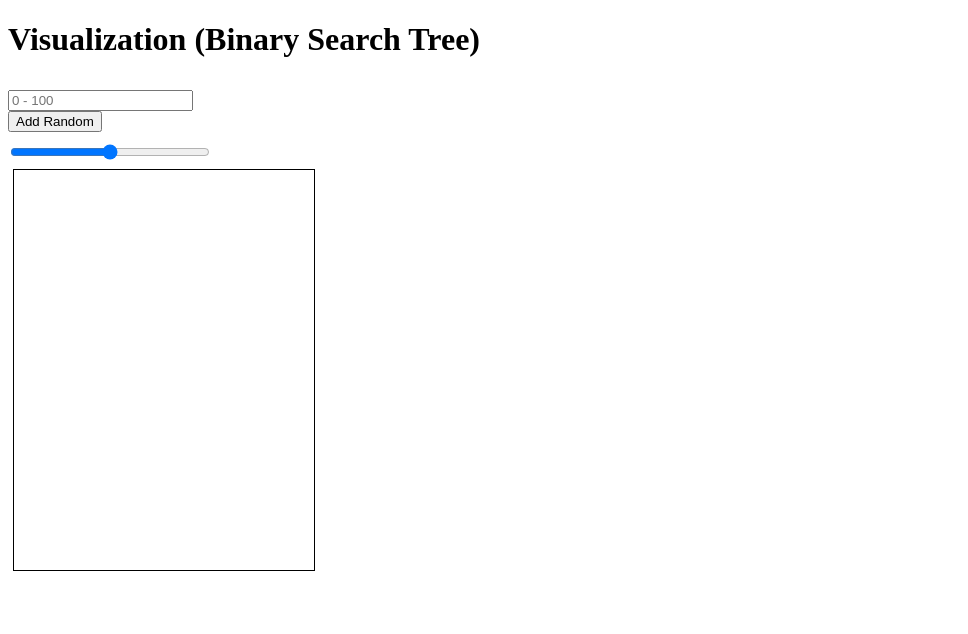
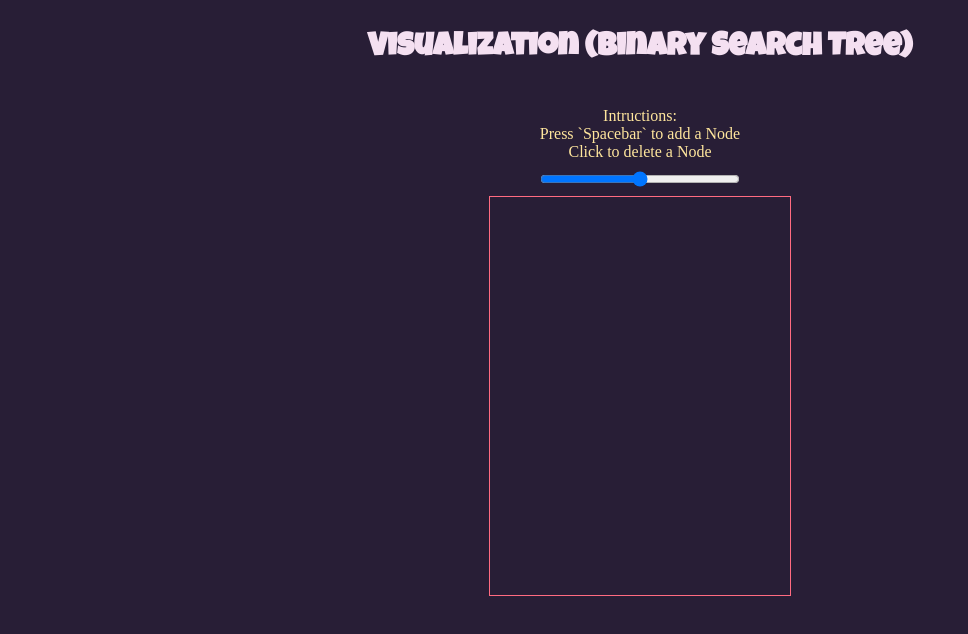
Before and after one commit to satya-nutella/alan-tree, a website built with Vite: page index.html in a window 1280 px wide. Shown: the whole page, without its empty margins (0-968 px from the left). Built offline with nearby package versions, Linux system fonts and the light colour scheme.

Commit message:
chore: add styling

```diff
--- a/index.html
+++ b/index.html
@@ -5,18 +5,26 @@
     <meta http-equiv="X-UA-Compatible" content="IE=edge" />
     <meta name="viewport" content="width=device-width, initial-scale=1.0" />
     <title>Alan Tree</title>
-    <link rel="stylesheet" href="/main.css">
+    <link rel="preconnect" href="https://fonts.googleapis.com" />
+    <link rel="preconnect" href="https://fonts.gstatic.com" crossorigin />
+    <link
+      href="https://fonts.googleapis.com/css2?family=Luckiest+Guy&display=swap"
+      rel="stylesheet"
+    />
+    <link rel="stylesheet" href="/main.css" />
   </head>
   <body>
     <div class="container">
-      <h1>Visualization (Binary Search Tree)</h1>
-    </div>
+      <h1 class="title">Visualization (Binary Search Tree)</h1>
       <div class="query-component">
         <div>
-        <input type="text" class="node-key" placeholder="0 - 100" />
-        <div>
-          <button class="add-random" type="button">Add Random</button>
-        </div>
+          <p>
+            Intructions:
+            <ol>
+              <li>Press `Spacebar` to add a Node</li>
+              <li>Click to delete a Node</li>
+            </ol>
+          </p>
         </div>
       </div>
       <div class="slider-component">
@@ -28,6 +36,7 @@
           <g class="nodes"></g>
         </svg>
       </div>
+    </div>
   </body>
   <script type="module" src="/index.js"></script>
 </html>
--- a/index.js
+++ b/index.js
@@ -1,4 +1,5 @@
 import anime from "animejs/lib/anime.es";
+import { createPopper } from "@popperjs/core";
 import BinarySearchTree from "./scripts/BinarySearchTree";
 import {
   NODE_W,
--- a/main.css
+++ b/main.css
@@ -1,3 +1,24 @@
+* {
+  margin: 0;
+  padding: 0;
+  box-sizing: border-box;
+}
+
+body {
+  background-color: #281e36;
+  color: #ffe69d;
+}
+
+.container {
+  text-align: center;
+}
+
+.title {
+  font-family: 'Luckiest Guy', sans-serif;
+  color: #f4e0f1;
+  margin: 2.5%;
+}
+
 .box-text {
   padding: 2px;
   font-weight: bold;
@@ -56,7 +77,7 @@ g.node circle {
 }
 
 path.edge {
-  stroke: #212121;
+  stroke: #b886fd;
   stroke-width: 3px;
   fill: transparent;
 }
@@ -68,8 +89,8 @@ path.edge {
 
 .canvas {
   overflow: scroll;
-  border: 1px solid #000;
   margin: 5px;
+  border: 1px solid rgb(255, 107, 129);
   min-height: 400px;
 }
 
--- a/package.json
+++ b/package.json
@@ -18,6 +18,7 @@
     "snowpack": "^3.8.1"
   },
   "dependencies": {
+    "@popperjs/core": "^2.9.2",
     "animejs": "^3.2.1"
   }
 }
--- a/scripts/common.js
+++ b/scripts/common.js
@@ -15,11 +15,11 @@ export const randInt = (x) => {
 };
 
 export const setAddRandom = (addTreeNode) => {
-  const input = document.querySelector(`.node-key`);
-  document.querySelector(`.add-random`).onclick = (el) => {
-    const v = randInt(NODE_MAX_KEY + 1);
-    addTreeNode(v);
-    input.value = v;
+  document.body.onkeyup = (e) => {
+    if (e.code === `Space`) {
+      const v = randInt(NODE_MAX_KEY + 1);
+      addTreeNode(v);
+    }
   };
 };
 
```
Also changed, not shown: 1 other file. Lines whose indentation alone changed are shown as unchanged.
